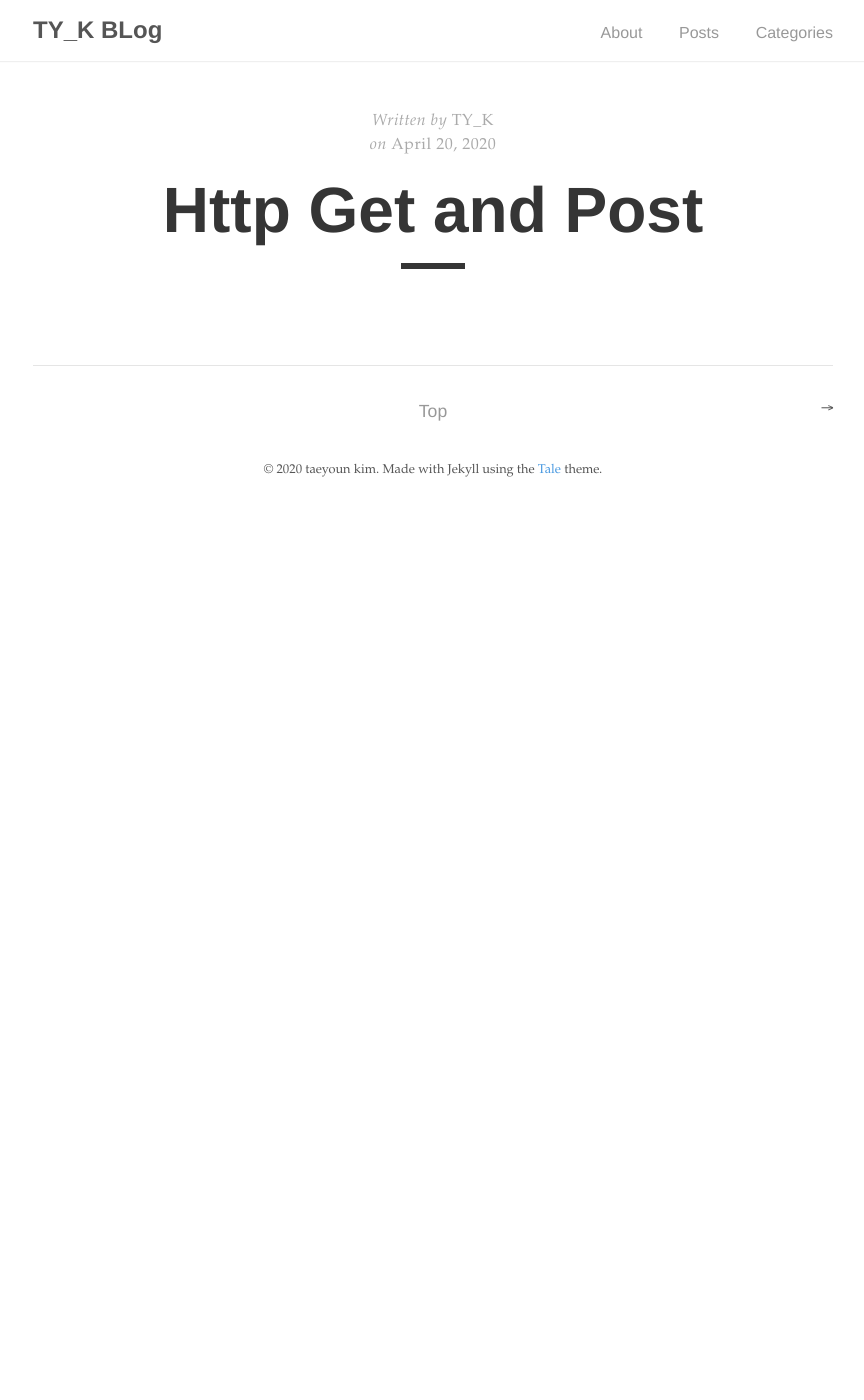
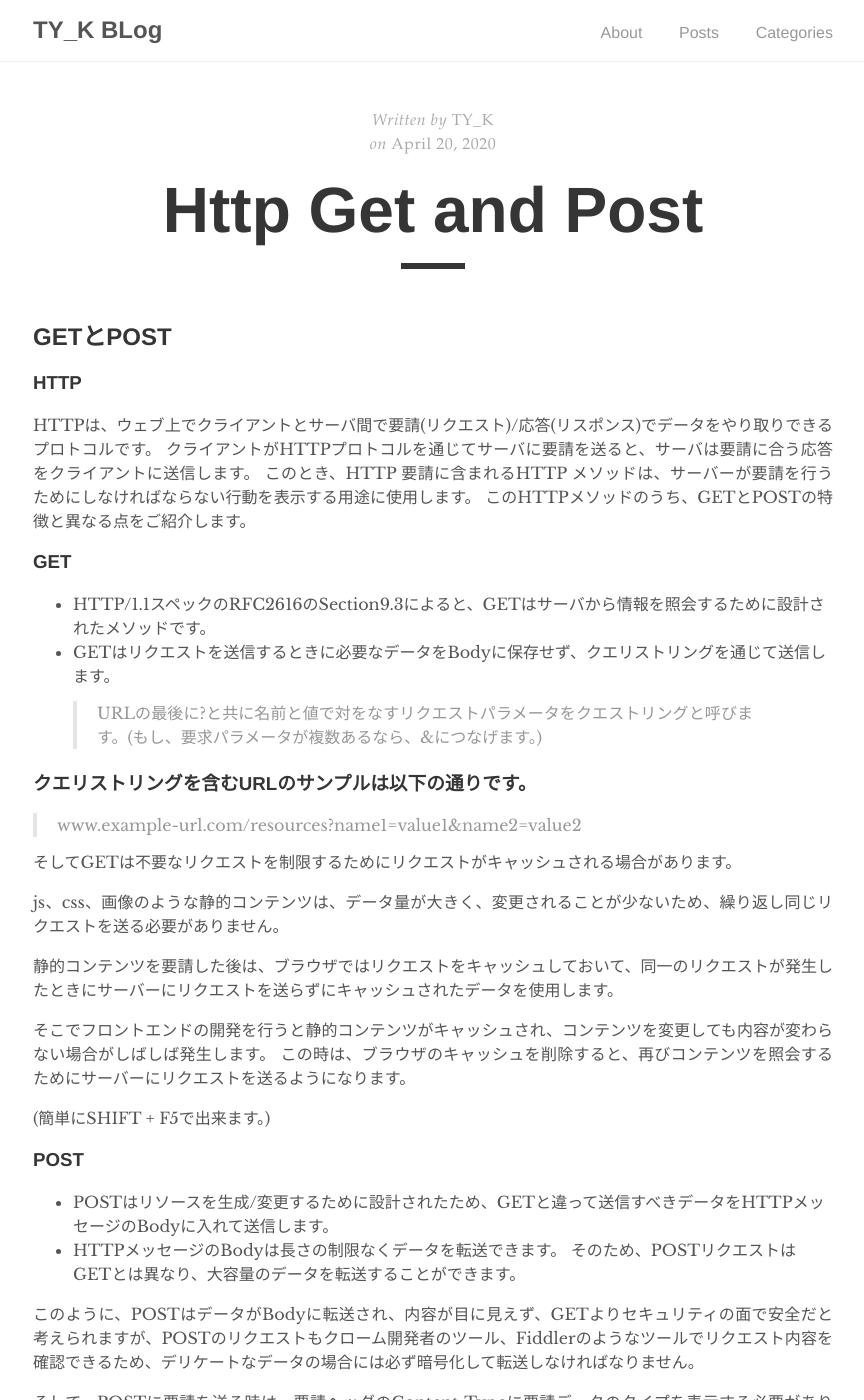
Before and after one commit to fure0/fure0.github.io, a Jekyll site: the page built from _posts/2020-04-20-GetAndPost-jp.md, in a window 1280 px wide and 1400 px high. Shown: the whole window, without its empty margins (207-1071 px from the left). Built offline with Jekyll 4.4.1, drawn with Linux system fonts in a browser that asks for light colours; some of the changed text lies outside the part shown.

Commit message:
add content more

```diff
--- a/_posts/2020-04-20-GetAndPost-jp.md
+++ b/_posts/2020-04-20-GetAndPost-jp.md
@@ -1,6 +1,71 @@
 ---
 layout: post
-categories: "network"
+categories: "web"
 title: "Http Get and Post"
 author: "TY_K"
 ---
+
+## GETとPOST
+
+### HTTP
+
+HTTPは、ウェブ上でクライアントとサーバ間で要請(リクエスト)/応答(リスポンス)でデータをやり取りできるプロトコルです。 クライアントがHTTPプロトコルを通じてサーバに要請を送ると、サーバは要請に合う応答をクライアントに送信します。 このとき、HTTP 要請に含まれるHTTP メソッドは、サーバーが要請を行うためにしなければならない行動を表示する用途に使用します。 このHTTPメソッドのうち、GETとPOSTの特徴と異なる点をご紹介します。
+
+### GET
+
+* HTTP/1.1スペックのRFC2616のSection9.3によると、GETはサーバから情報を照会するために設計されたメソッドです。
+* GETはリクエストを送信するときに必要なデータをBodyに保存せず、クエリストリングを通じて送信します。
+> URLの最後に?と共に名前と値で対をなすリクエストパラメータをクエストリングと呼びます。(もし、要求パラメータが複数あるなら、&につなげます。)
+
+### クエリストリングを含むURLのサンプルは以下の通りです。
+
+> www.example-url.com/resources?name1=value1&name2=value2
+
+そしてGETは不要なリクエストを制限するためにリクエストがキャッシュされる場合があります。
+
+js、css、画像のような静的コンテンツは、データ量が大きく、変更されることが少ないため、繰り返し同じリクエストを送る必要がありません。
+
+静的コンテンツを要請した後は、ブラウザではリクエストをキャッシュしておいて、同一のリクエストが発生したときにサーバーにリクエストを送らずにキャッシュされたデータを使用します。
+
+そこでフロントエンドの開発を行うと静的コンテンツがキャッシュされ、コンテンツを変更しても内容が変わらない場合がしばしば発生します。 この時は、ブラウザのキャッシュを削除すると、再びコンテンツを照会するためにサーバーにリクエストを送るようになります。
+
+(簡単にSHIFT + F5で出来ます。)
+
+### POST
+
+* POSTはリソースを生成/変更するために設計されたため、GETと違って送信すべきデータをHTTPメッセージのBodyに入れて送信します。
+* HTTPメッセージのBodyは長さの制限なくデータを転送できます。 そのため、POSTリクエストはGETとは異なり、大容量のデータを転送することができます。
+
+このように、POSTはデータがBodyに転送され、内容が目に見えず、GETよりセキュリティの面で安全だと考えられますが、POSTのリクエストもクローム開発者のツール、Fiddlerのようなツールでリクエスト内容を確認できるため、デリケートなデータの場合には必ず暗号化して転送しなければなりません。
+
+そして、POSTに要請を送る時は、要請ヘッダのContent-Typeに要請データのタイプを表示する必要があります。 データタイプを表示しないと、サーバは内容やURLに含まれるリソースの拡張字名などからデータタイプを類推します。 もし、分からない場合にはapplication/octet-streamで要請を処理します。
+
+### GETとPOSTの差異
+
+> GETはIdempotent、POSTはNon-idempotentに設計されました。
+
+> Idempotent(冪等)は数学的概念で次のように表すことができます。
+
+> (数学や電算学で演算の一性質を表すもので、演算を複数回適用しても結果が変わらない性質)
+
+つまり、冪等とは、同じ演算を何度も実行しても同じ結果が表れなければなりません。
+
+ここでGETがIdempotentするように設計されたということは、GETでサーバに同じ要請を何度も送信しても同じ応答が返ってくるということを意味します。
+
+これによって、GETは設計原則に従ってサーバのデータや状態を変更させなければIdempotentされませんので、主に照会をするときに使用しなければなりません。
+
+例えば、ブラウザでウェブページを開いてみたり、掲示文を読むなどの照会をする行為はGETで要請することになります。
+
+逆に、POSTはNon-idempotentするため、サーバに同じリクエストを何度も送信しても応答は常に異なる場合があります。
+
+これによって、POSTはサーバーの状態やデータを変更させる時に使用されます。 掲示文を書くとサーバに掲示文が保存され、掲示文を削除するとそのデータが消えるなど、POSTに要請するとサーバの何かは変更されるように使用されます。
+
+このように、POSTは生成、修正、削除に使用できますが、生成にはPOST、修正はPUTまたはPATCH、削除はDELETEがより用途に合うメソッドと言えます。
+
+最後に、ウェブページを照会するとき、リンクして特定のページに移動するには、そのリンクに関する情報が必要ですが、POSTはリクエストデータがBodyに入っているため、リンク情報を取得できません。 反面、GETはURLにリクエストパラメータを持っているので、リンクを張るとき、URLにパラメータを使ってさらにディテールにページをリンクすることができます。
+
+GETとPOSTはこのように大きな違いがあるので、設計原則に従って適切な用途で使用する必要があります。
+
+[参照][GetPost]
+
+[GetPost]: https://hongsii.github.io/2017/08/02/what-is-the-difference-get-and-post/ "GetPost"
```
